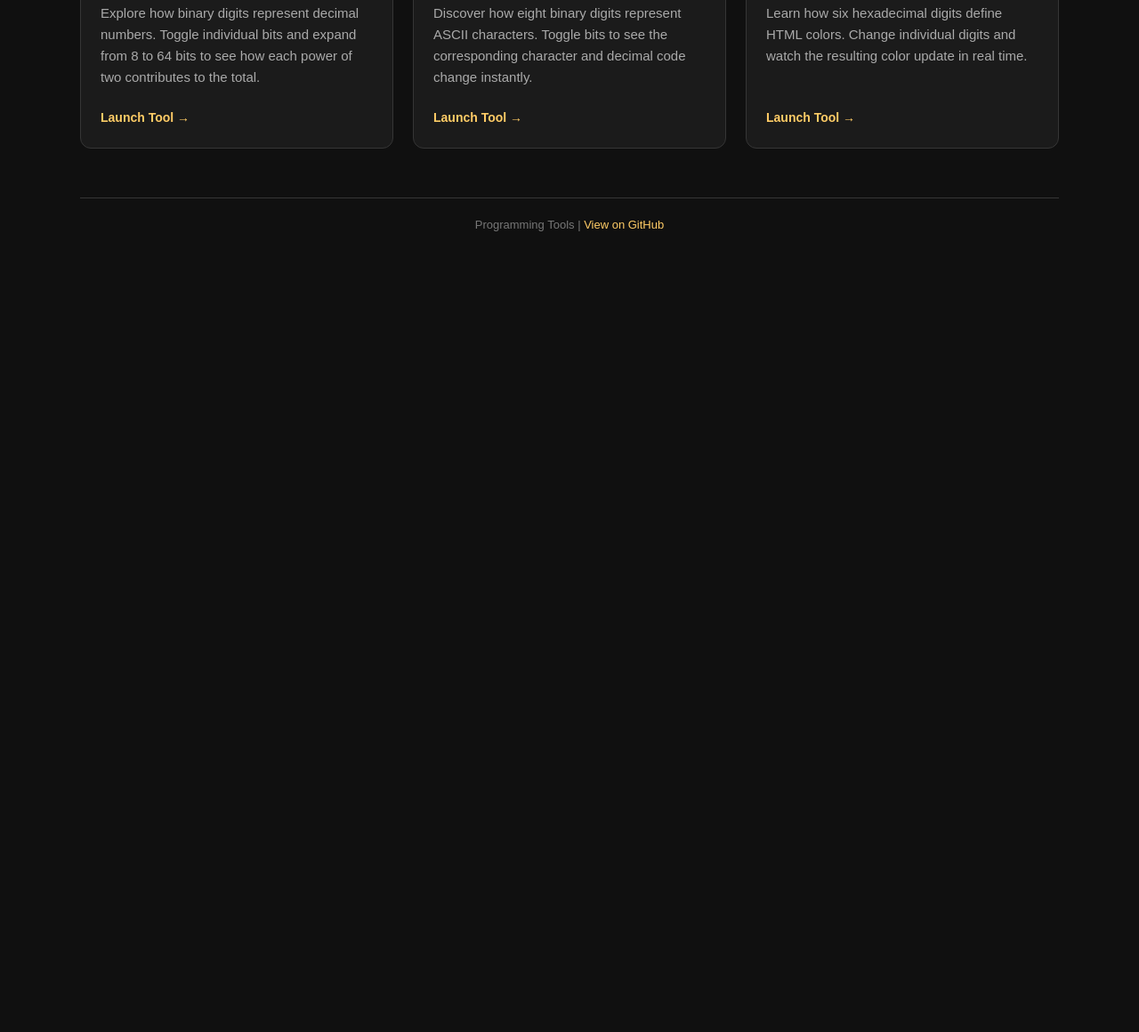
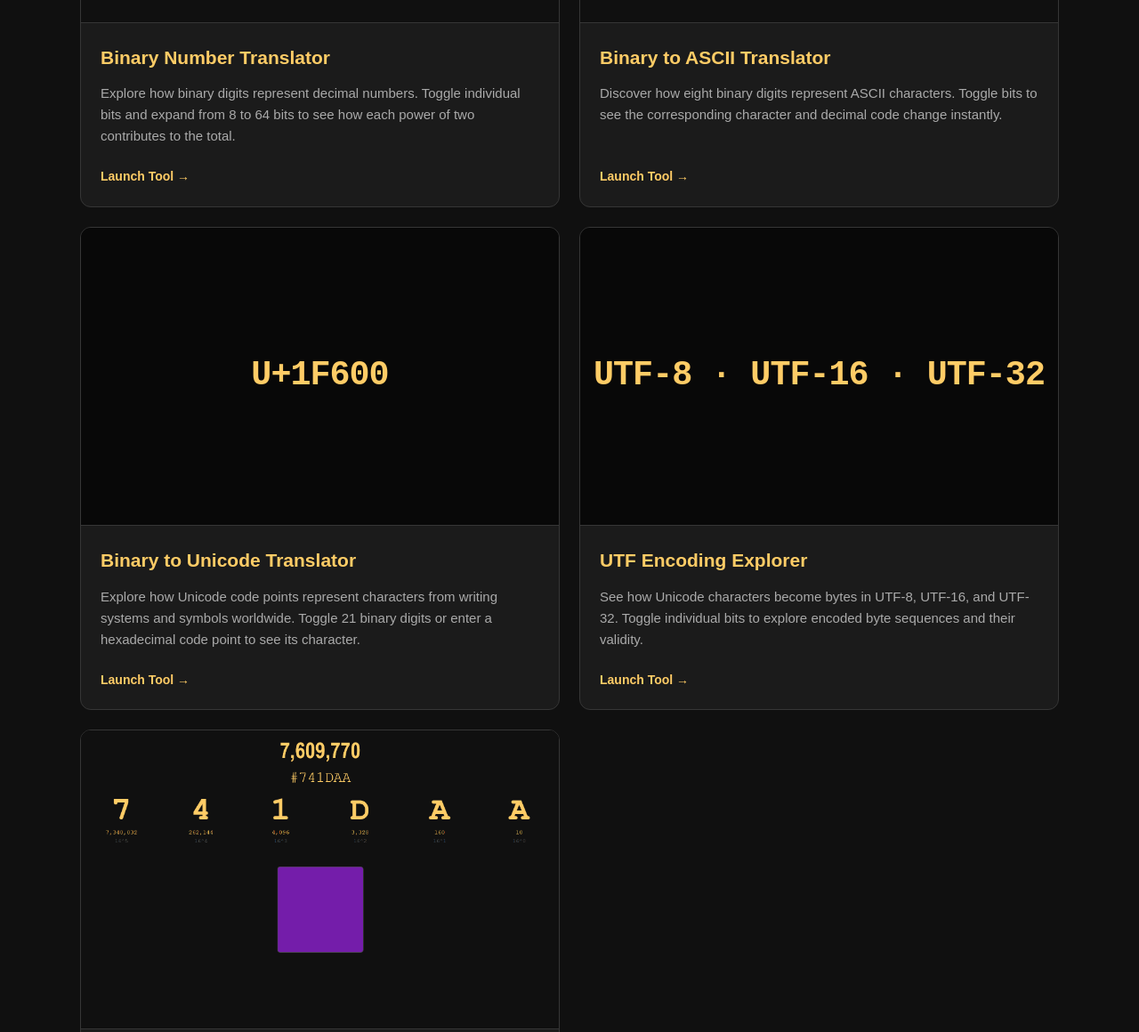
Before and after one commit to shredmentor/programming-tools, a plain HTML site: page index.html in a window 1280 px wide. Shown: the part 768-1928 px from the top of the page at 89% size. Before the commit the page ends 1102 px from the top, so only its background shows below. Drawn offline with Linux system fonts and the light colour scheme.

Commit message:
Update index.html

```diff
--- a/index.html
+++ b/index.html
@@ -68,7 +68,7 @@
 
   .cards {
     display: grid;
-    grid-template-columns: repeat(3, minmax(0, 1fr));
+    grid-template-columns: repeat(2, minmax(0, 1fr));
     gap: 22px;
   }
 
@@ -179,8 +179,8 @@
 
     <div class="intro">
       <p>
-        I created these Programming Tools in ChatGPT when I first started learning programming to give myself
-        <i>interactive</i> learning tools to better understand how:
+        I created these Programming Tools to give myself
+        interactive learning tools to better understand how:
       </p>
 
       <ol>
@@ -190,7 +190,7 @@
           of numbers are accessible by adding additional bytes.
         </li>
         <li>
-          <strong>ASCII characters</strong> are represented
+          <strong>ASCII and Unicode characters</strong> are represented
           by binary code.
         </li>
         <li>
@@ -245,6 +245,40 @@
         </div>
       </a>
 
+      <a class="card" href="./unicode/">
+        <div class="preview">
+          <img src="./unicode.png" alt="Unicode binary translator screenshot"
+               onerror="this.style.display='none';this.nextElementSibling.style.display='block'">
+          <div class="placeholder">U+1F600</div>
+        </div>
+        <div class="card-body">
+          <h3>Binary to Unicode Translator</h3>
+          <p>
+            Explore how Unicode code points represent characters from
+            writing systems and symbols worldwide. Toggle 21 binary digits
+            or enter a hexadecimal code point to see its character.
+          </p>
+          <span class="launch">Launch Tool →</span>
+        </div>
+      </a>
+
+      <a class="card" href="./utf-encoding/">
+        <div class="preview">
+          <img src="./utf-encoding.png" alt="UTF encoding explorer screenshot">
+          <div class="placeholder">UTF-8 · UTF-16 · UTF-32</div>
+        </div>
+        <div class="card-body">
+          <h3>UTF Encoding Explorer</h3>
+          <p>
+            See how Unicode characters become bytes in UTF-8, UTF-16,
+            and UTF-32. Toggle individual bits to explore encoded byte
+            sequences and their validity.
+          </p>
+          <span class="launch">Launch Tool →</span>
+        </div>
+      </a>
+
+
       <a class="card" href="./hex-color/">
         <div class="preview">
           <img src="./hexadecimal-html-colors.png"
```
